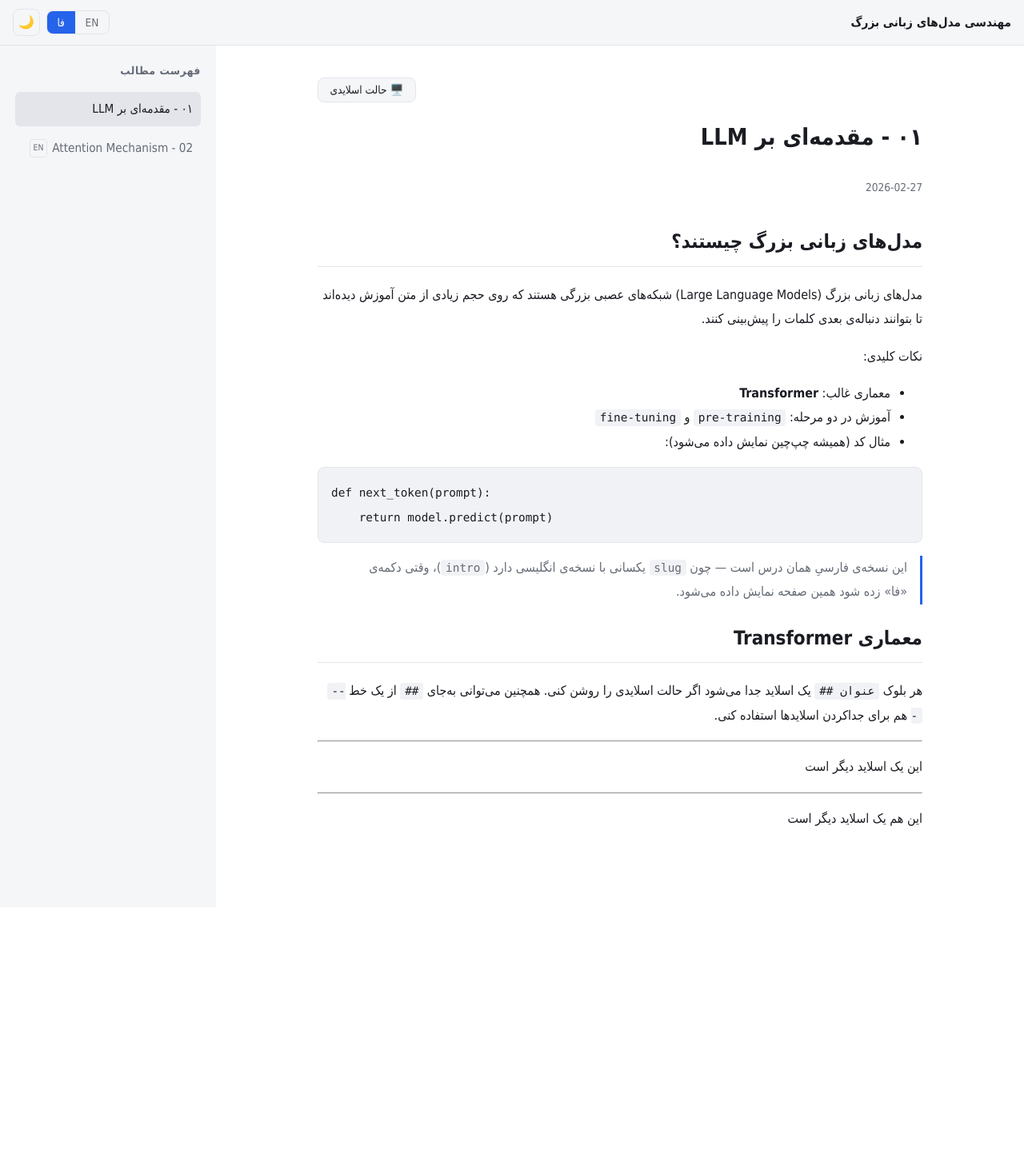
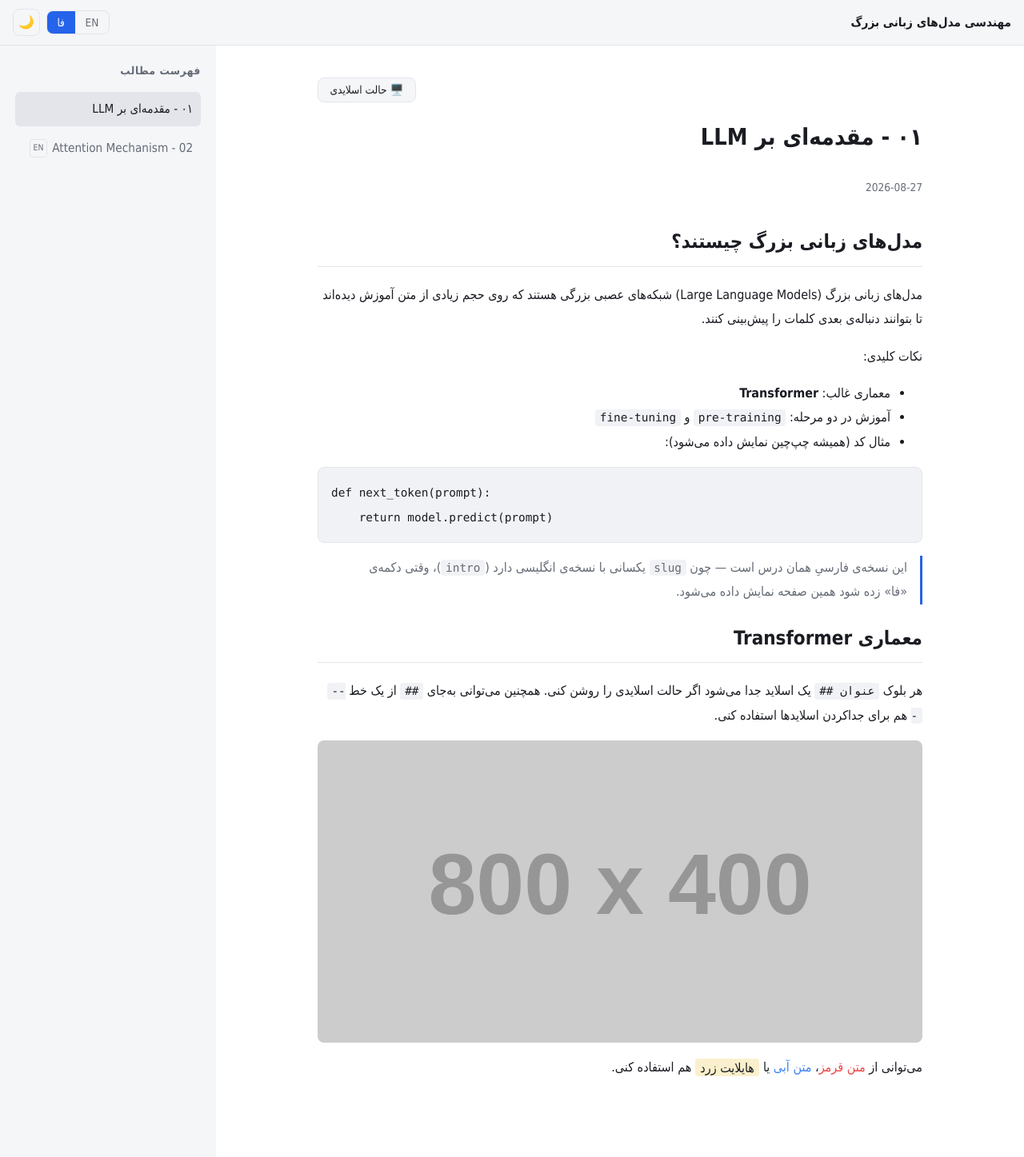
Before and after one commit to sbu-llm/notes, a Jekyll site: the page built from _notes/01-intro-fa.md, in a window 1280 px wide. Shown: the whole page at 80% size. Built offline with Jekyll 4.4.1, drawn with Linux system fonts in a browser that asks for light colours; a style sheet for code colours, icons or effects is not loaded; before the commit the page ends 1135 px from its top, so only the background shows below that.

Commit message:
Add files via upload

```diff
--- a/_notes/01-intro-fa.md
+++ b/_notes/01-intro-fa.md
@@ -3,9 +3,8 @@ title: "۰۱ - مقدمه‌ای بر LLM"
 lang: fa
 slug: intro
 order: 1
-date: 2026-02-27
+date: 2026-08-27
 ---
-
 
 ## مدل‌های زبانی بزرگ چیستند؟
 
@@ -28,9 +27,6 @@ def next_token(prompt):
 
 هر بلوک `## عنوان` یک اسلاید جدا می‌شود اگر حالت اسلایدی را روشن کنی. همچنین می‌توانی به‌جای `##` از یک خط `---` هم برای جداکردن اسلایدها استفاده کنی.
 
----
-این یک اسلاید دیگر است
+![نمونه عکس](https://placehold.co/800x400?text=Transformer)
 
----
-
-این هم یک اسلاید دیگر است
+می‌توانی از <span class="text-red">متن قرمز</span>، <span class="text-blue">متن آبی</span> یا <span class="hl-yellow">هایلایت زرد</span> هم استفاده کنی.
```
